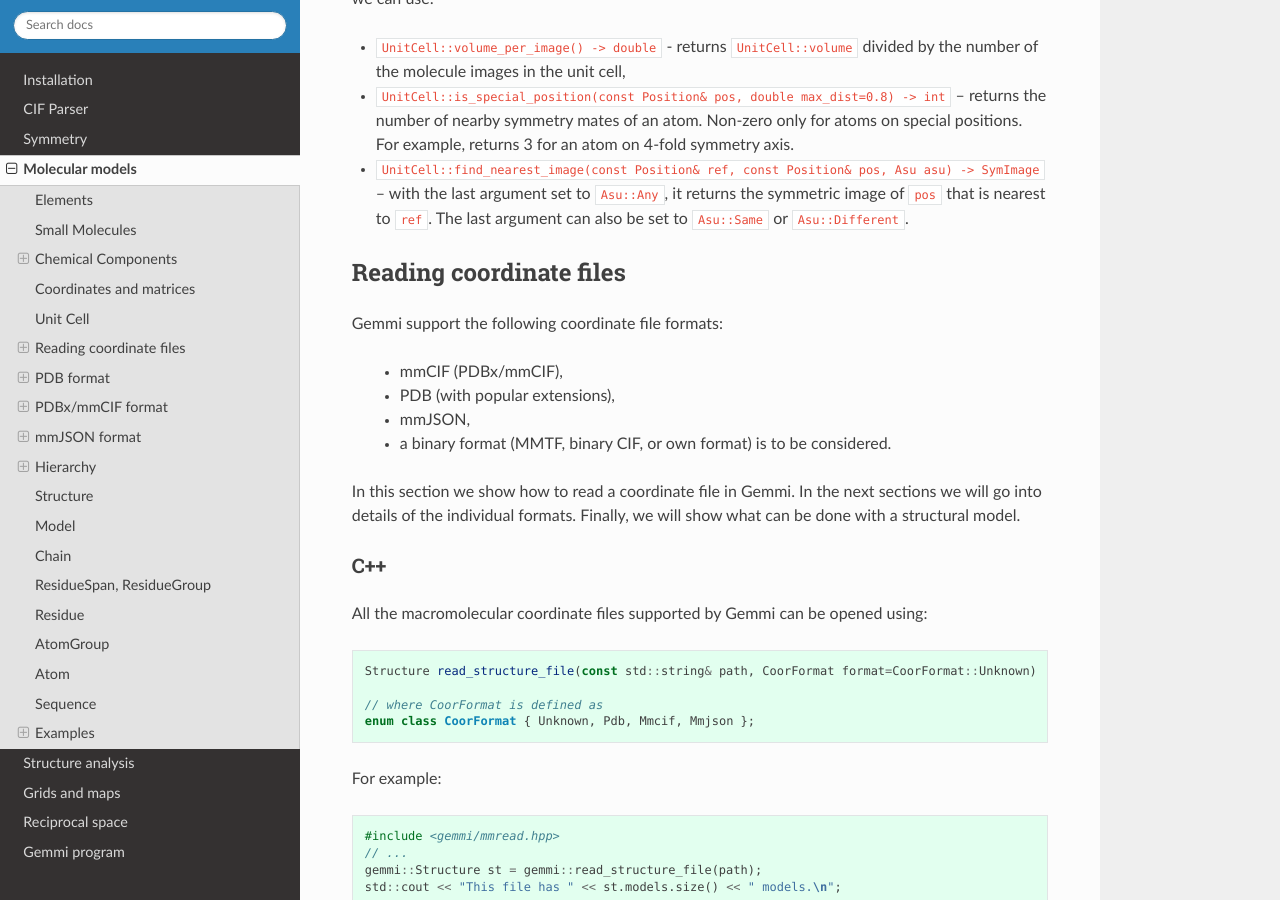
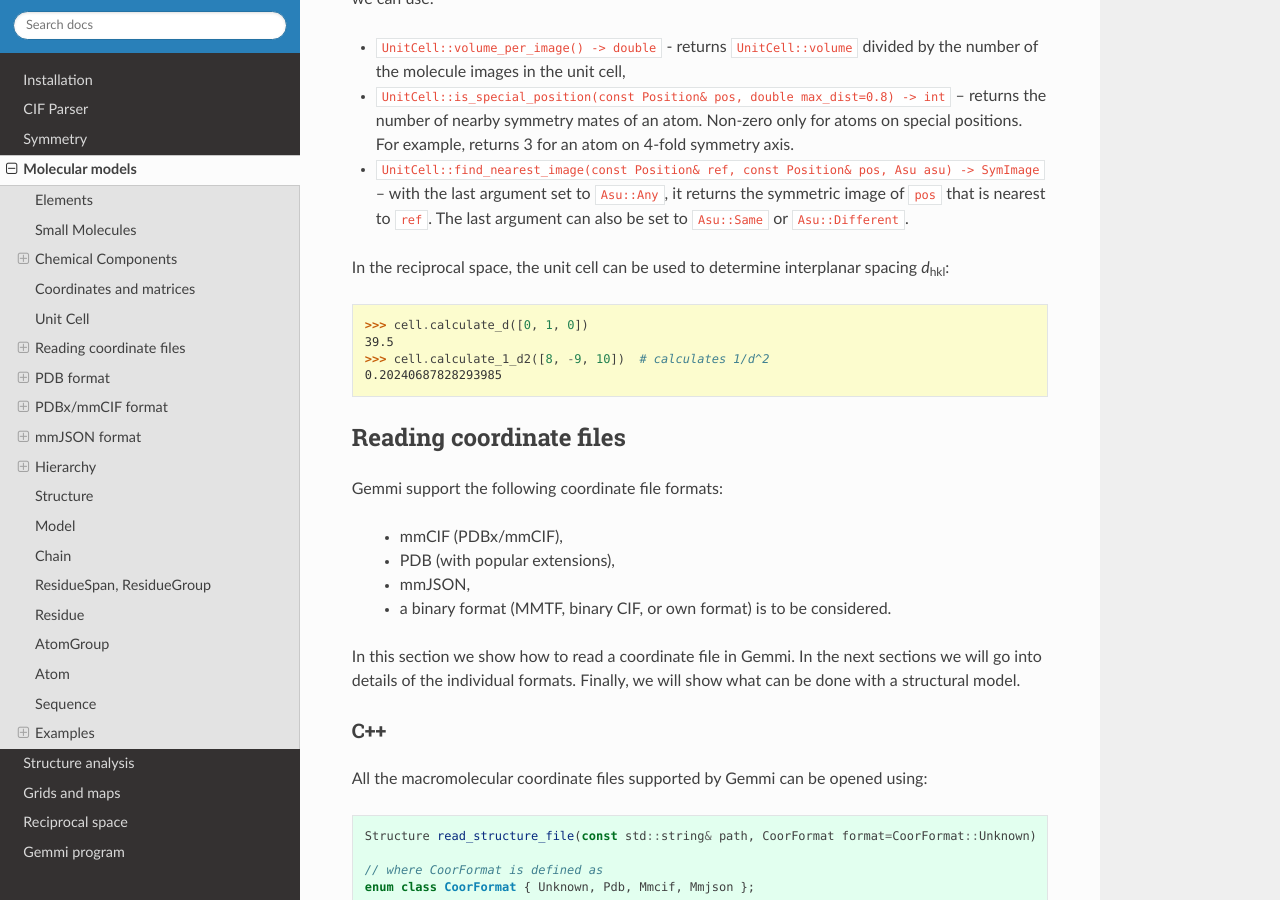
Before and after one commit to project-gemmi/gemmi, a Sphinx documentation site: the page built from docs/mol.rst, in a window 1280 px wide and 900 px high, scrolled down 5612 px. Built offline with Sphinx 7.4.7 and the Read the Docs theme 2.0.0, drawn with Linux system fonts in a browser that asks for light colours.

Commit message:
document UnitCell.calculate_d()

```diff
--- a/docs/mol.rst
+++ b/docs/mol.rst
@@ -308,6 +308,17 @@
   it returns the symmetric image of ``pos`` that is nearest to ``ref``.
   The last argument can also be set to ``Asu::Same`` or ``Asu::Different``.
 
+In the reciprocal space, the unit cell can be used to determine interplanar
+spacing *d*:sub:`hkl`:
+
+.. doctest::
+
+    >>> cell.calculate_d([0, 1, 0])
+    39.5
+    >>> cell.calculate_1_d2([8, -9, 10])  # calculates 1/d^2
+    0.20240687828293985
+
+
 Reading coordinate files
 ========================
 
```
